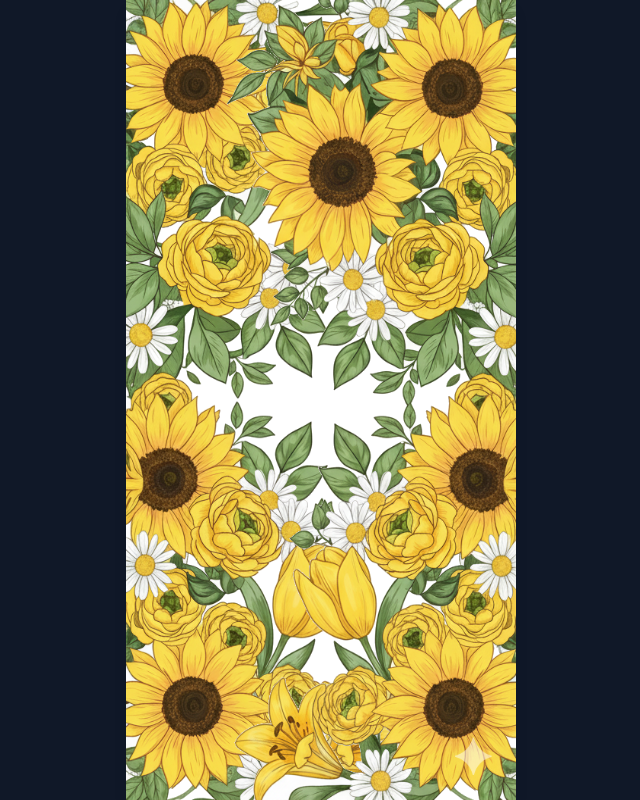
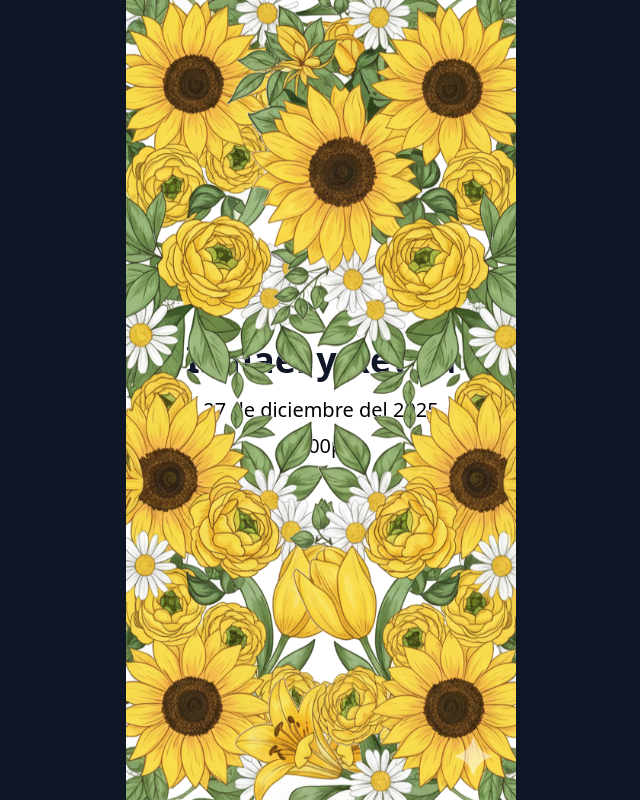
Before and after one commit to AlexRdzOrag/invitacionboda, a Next.js app: page / in a window 1280 px wide. Shown: the top 800 px of the page, without its empty margins (319-959 px from the left). Built offline with nearby package versions, Linux system fonts and the light colour scheme.

Commit message:
New working version

```diff
--- a/app/page.tsx
+++ b/app/page.tsx
@@ -1,40 +1,47 @@
 'use client';
 
 import Image from "next/image";
-import { useScrollPosition } from "./hooks/useScrollPosition";
+import { useEffect, useState } from "react";
 
 export default function Home() {
-  const scrollPosition = useScrollPosition();
-  const translateValue = Math.min(scrollPosition / 3, 150); // Slower movement, larger max distance
-  const opacity = Math.min(scrollPosition / 300, 1); // Content reveal based on scroll
+  const [scrollY, setScrollY] = useState(0);
+  const [smoothScroll, setSmoothScroll] = useState(0);
+
+  useEffect(() => {
+    const handleScroll = () => setScrollY(window.scrollY);
+    window.addEventListener("scroll", handleScroll);
+    return () => window.removeEventListener("scroll", handleScroll);
+  }, []);
+
+  useEffect(() => {
+    let animationFrame: number;
+    const smooth = () => {
+      setSmoothScroll(prev => prev + (scrollY - prev) * 0.08);
+      animationFrame = requestAnimationFrame(smooth);
+    };
+    smooth();
+    return () => cancelAnimationFrame(animationFrame);
+  }, [scrollY]);
+
+  const translateValue = Math.min(smoothScroll / 2, 200);
 
   return (
-    <div className="min-h-[200vh] bg-black">
-      <div className="fixed inset-0">
-        {/* Content layer - white column */}
-        <div className="absolute inset-0 flex items-center justify-center">
-          <div className="max-w-[390px] w-full">
-            <article className="bg-white shadow-lg p-6 sm:p-8 md:p-10 min-h-screen flex flex-col justify-center">
-              <div
-                className="transition-opacity duration-300"
-                style={{ opacity: opacity }}
-              >
-                <h1 className="text-2xl sm:text-3xl md:text-4xl font-semibold text-gray-900 text-center mb-4">
-                  Ismael y Reyna
-                </h1>
-                <h3 className="text-center text-xl mb-2">27 de diciembre del 2025</h3>
-                <h3 className="text-center text-xl">05:00pm</h3>
-              </div>
-            </article>
-          </div>
-        </div>
+    <main className="relative">
+      {/* Scrollable height controller */}
+      <div className="min-h-[200vh] bg-black"></div>
 
-        {/* Decorative images layer - above the column */}
-        <div className="absolute inset-0 flex items-center justify-center overflow-hidden z-20">
+      {/* Fixed visual layer */}
+      <div className="fixed inset-0 flex justify-center items-center">
+        {/* Mask container (gray sides) */}
+        <div className="relative w-full max-w-[430px] sm:max-w-[480px] md:max-w-[520px] bg-gray-900 min-h-screen overflow-hidden">
+          {/* Decorative images above white column */}
+          <div className="absolute inset-0 flex items-center justify-center z-20">
             {/* Left image */}
             <div
-            className="absolute h-screen w-[390px] transition-transform duration-300"
-            style={{ transform: `translateX(-${translateValue}px)` }}
+              className="absolute h-screen w-[390px] transition-transform duration-75 will-change-transform"
+              style={{
+                transform: `translateX(-${translateValue}px)`,
+              }}
             >
               <Image
                 src="/left.png"
@@ -48,8 +55,10 @@ export default function Home() {
 
             {/* Right image */}
             <div
-            className="absolute h-screen w-[390px] transition-transform duration-300"
-            style={{ transform: `translateX(${translateValue}px)` }}
+              className="absolute h-screen w-[390px] transition-transform duration-75 will-change-transform"
+              style={{
+                transform: `translateX(${translateValue}px)`,
+              }}
             >
               <Image
                 src="/right.png"
@@ -61,7 +70,23 @@ export default function Home() {
               />
             </div>
           </div>
+
+          {/* Central white column BELOW the images */}
+          <div className="absolute inset-0 flex items-center justify-center z-10">
+            <div className="max-w-[390px] w-full">
+              <article className="bg-white shadow-lg p-6 sm:p-8 md:p-10 min-h-screen flex flex-col justify-center">
+                <h1 className="text-2xl sm:text-3xl md:text-4xl font-semibold text-gray-900 text-center mb-4">
+                  Ismael y Reyna
+                </h1>
+                <h3 className="text-center text-xl mb-2">
+                  27 de diciembre del 2025
+                </h3>
+                <h3 className="text-center text-xl">05:00pm</h3>
+              </article>
             </div>
           </div>
+        </div>
+      </div>
+    </main>
   );
 }
```
Also changed, not shown: 1 other file (tests, documents, lock files or other folders). Lines whose indentation alone changed are shown as unchanged.
